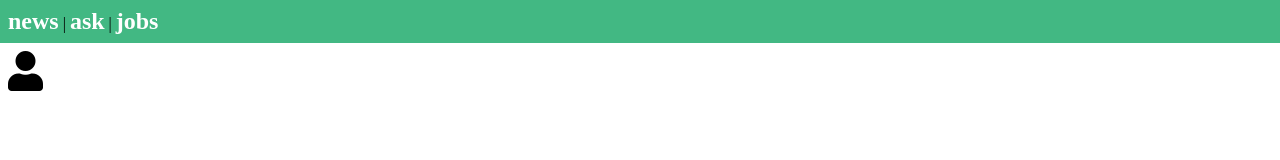
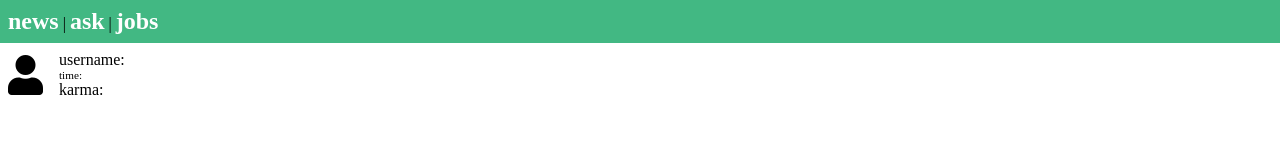
Before and after one commit to mindong2/vue_app, a Vue app: page /user/1 in a window 1280 px wide. Shown: the top 160 px of the page. Built offline with nearby package versions, Linux system fonts and the light colour scheme; no server answers.

Commit message:
ItemView, UserView componentize -> slot

```diff
--- a/src/components/UserProfile.vue
+++ b/src/components/UserProfile.vue
@@ -6,13 +6,17 @@
           <div>
             <i class="fas fa-user"></i>
           </div>
+
           <div class="user-description">
             <div>
-                {{ userInfo.id }}
+              <slot name="username"></slot>
             </div>
+
             <div class="time">
-              {{userInfo.created}}
+              <slot name="time"></slot>
             </div>
+
+            <slot name="karma"></slot>
           </div>
         </div>
 
@@ -25,11 +29,12 @@
 
   <script>
   export default {
-    computed: {
-    userInfo() {
-      return this.$store.state.user;
-    },
-  },
+    props : {
+      info :{
+        type: Object,
+        default : {}
+       }
+    }
   };
   </script>
 
--- a/src/store/index.js
+++ b/src/store/index.js
@@ -7,7 +7,7 @@ export default createStore({
     ask: [],
     jobs: [],
     user: {},
-    item: [],
+    item: {},
   },
   getters: {
     fetchNews(state) {
--- a/src/views/ItemView.vue
+++ b/src/views/ItemView.vue
@@ -1,8 +1,7 @@
 <template>
   <div id="item">
-
     <section>
-      <div class="user-container">
+      <!-- <div class="user-container">
         <div>
           <i class="fas fa-user"></i>
         </div>
@@ -14,7 +13,13 @@
             {{fetchedItem.time_ago}}
           </div>
         </div>
-      </div>
+      </div> -->
+
+      <UserProfile :info="fetchedItem">
+        <template #username>{{ fetchedItem.user }}</template>
+        <template #time>time: {{ fetchedItem.time_ago }}</template>
+      </UserProfile>
+
       <h2>
         {{ fetchedItem.title }}
       </h2>
@@ -28,8 +33,12 @@
 </template>
 
 <script>
+import UserProfile from '@/components/UserProfile.vue'
 import {mapGetters} from 'vuex'
 export default {
+  components: {
+    UserProfile
+  },
   computed: {
     ...mapGetters(['fetchedItem'])
   },
--- a/src/views/UserView.vue
+++ b/src/views/UserView.vue
@@ -1,6 +1,10 @@
 <template>
   <div id="user">
-    <UserProfile></UserProfile>
+    <UserProfile :info="userInfo">
+      <template #username>username: {{userInfo.id}}</template>
+      <template #time>time: {{userInfo.created}}</template>
+      <template #karma>karma: {{ userInfo.karma }}</template>
+    </UserProfile>
     <!-- <p>name: {{ userInfo.id }}</p>
     <p>karma: {{ userInfo.karma }}</p>
     <p>created: {{ userInfo.created }}</p> -->
@@ -13,12 +17,11 @@ export default {
   components: {
     UserProfile
   },
-  // UserProfile에서 호출 (공통 컴포넌트)
-  // computed: {
-  //   userInfo() {
-  //     return this.$store.state.user;
-  //   },
-  // },
+  computed: {
+    userInfo() {
+      return this.$store.state.user;
+    },
+  },
   created() {
     const userName = this.$route.params.id;
     this.$store.dispatch("FETCH_USER", userName);
```
